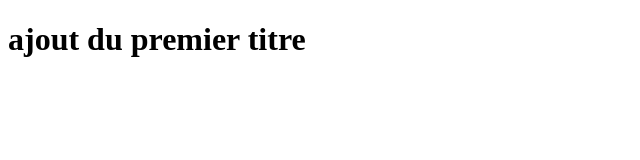
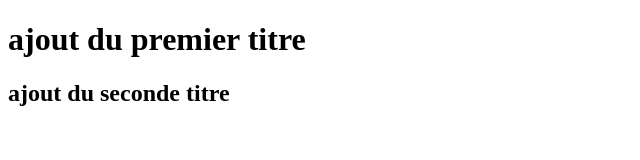
Before and after one commit to YoMhz/hello-world, a plain HTML site: page index.html in a window 1280 px wide. Shown: the whole page, without its empty margins (0-640 px from the left). Drawn offline with Linux system fonts and the light colour scheme.

Commit message:
Add files via upload
ajout de h2 dans le body

```diff
--- a/index.html
+++ b/index.html
@@ -8,6 +8,7 @@
 </head>
 <body>
    <h1>ajout du premier titre</h1>
+   <h2>ajout du seconde titre</h2>
 
 </body>
 </html>
```
